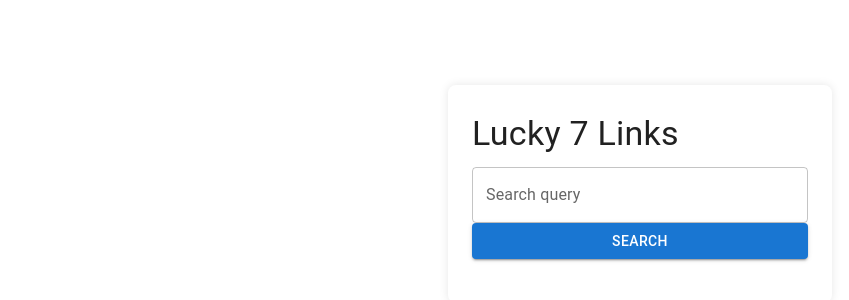
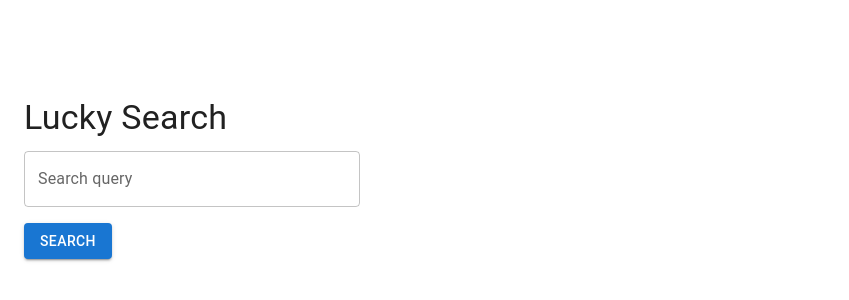
Before and after one commit to Pascal-Claye-30/Search-Engine, a React (Vite) app: page / in a window 1280 px wide. Shown: the part 206-506 px from the top of the page, without its empty margins (0-849 px from the left). Built offline with nearby package versions, Linux system fonts and the light colour scheme.

Commit message:
the css file will not be imported

```diff
--- a/index.html
+++ b/index.html
@@ -4,7 +4,7 @@
     <meta charset="UTF-8" />
     <link rel="icon" type="image/svg+xml" href="/vite.svg" />
     <meta name="viewport" content="width=device-width, initial-scale=1.0" />
-    <title>Lucky 7 Search</title>
+    <title>Lucky Search</title>
   </head>
   <body>
     <div id="root"></div>
--- a/src/App.css
+++ b/src/App.css
@@ -1,11 +1,9 @@
+/* src/App.css */
+
 body {
   background-color: #f4f6f8;
   margin: 0;
   font-family: 'Roboto', sans-serif;
-  display: flex;
-  justify-content: center;
-  align-items: center;
-  height: 100vh;
 }
 
 header {
@@ -15,15 +13,12 @@ header {
 }
 
 .container {
-  margin: 0;
+  margin: 20px auto;
   padding: 20px;
   max-width: 800px;
   background-color: white;
   border-radius: 8px;
   box-shadow: 0 0 10px rgba(0, 0, 0, 0.1);
-  display: flex;
-  flex-direction: column;
-  align-items: center;
 }
 
 .search-field {
@@ -32,11 +27,11 @@ header {
 }
 
 .search-button {
+  display: block;
   width: 100%;
 }
 
 .results-list {
-  width: 100%;
   margin-top: 20px;
 }
 
--- a/src/App.jsx
+++ b/src/App.jsx
@@ -1,6 +1,6 @@
 import React from 'react';
 import ExaSearch from './components/ExaSearch';
-import './App.css';
+//import './App.css';
 
 function App() {
   return (
--- a/src/components/ExaSearch.jsx
+++ b/src/components/ExaSearch.jsx
@@ -47,14 +47,14 @@ const ExaSearch = () => {
   };
 
   return (
-    <Container className="container">
+    <Container>
       <CssBaseline />
-      <Box sx={{ my: 1, width: '100%' }}>
+      <Box sx={{ my: 1 }}>
         <Typography variant="h4" component="h1" gutterBottom>
-          Lucky 7 Links
+          Lucky Search
           </Typography>
         <TextField
-          className="search-field"
+          fullWidth
           label="Search query"
           variant="outlined"
           value={query}
@@ -62,7 +62,7 @@ const ExaSearch = () => {
           onKeyDown={handleKeyDown}
           />
           <Button
-          className="search-button"
+            sx={{ mt: 2 }}
             variant="contained"
             color="primary"
             onClick={handleSearch}
@@ -70,11 +70,10 @@ const ExaSearch = () => {
             Search
           </Button>
           {loading && <CircularProgress sx={{ mt: 2 }} />}
-        <List className="results-list">
+          <List sx={{ mt: 2 }}>
             {results.map((result) => (
               <ListItem
-              className="result-item"
-              ListItemButton
+                button
                 component="a"
                 href={result.url}
                 target="_blank"
```
Lines whose indentation alone changed are shown as unchanged.
